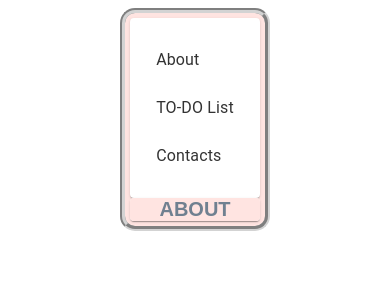
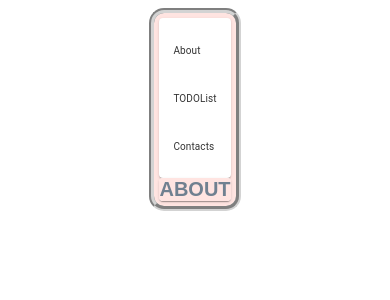
Before and after one commit to WebHeroSchool/React_Todo_NM, a React (Create React App) app: page / in a window 390 px wide. Shown: the top 300 px of the page. Built offline with nearby package versions, Linux system fonts and the light colour scheme.

Commit message:
fixed some adaptive styles

```diff
--- a/src/Components/App/App.js
+++ b/src/Components/App/App.js
@@ -13,9 +13,9 @@ const App = () => (
             <div className={styles.wrap}>
                 <Card className={styles.sidebar}>
                     <MenuList>
-                        <Link to='/' className={styles.link}><MenuItem button={About} > About </MenuItem></Link>
-                        <Link to='/todo' className={styles.link}><MenuItem button={Todo} > TO-DO List </MenuItem></Link>
-                        <Link to='/contacts' className={styles.link}> <MenuItem button={Contacts} > Contacts </MenuItem></Link>
+                        <Link to='/' className={styles.link}><MenuItem>About</MenuItem></Link>
+                        <Link to='/todo' className={styles.link}><MenuItem>TODOList</MenuItem></Link>
+                        <Link to='/contacts' className={styles.link}> <MenuItem>Contacts</MenuItem></Link>
                     </MenuList>
                 </Card>
                 <Card className={styles.content}>
--- a/src/Components/App/App.module.css
+++ b/src/Components/App/App.module.css
@@ -16,9 +16,11 @@
 .sidebar{
     display: flex;
     flex-direction: column;
-    padding: 10px;
-    width: inherit;
+    justify-content: space-between;
+    align-items: center;
+    width: 20%;
 }
+
 .content{
     margin: 0;
     width: 100%;
@@ -29,8 +31,13 @@
 }
 .link{
     text-decoration: none;
+}
+.link li{
+    text-decoration: none;
     color: #333333;
-    font-size: 2em;
+    font-size: .5em;
+    width: -moz-min-content;
+    padding: 0;
 }
 
 @media(min-width: 320px) and (max-width: 768px){
@@ -45,4 +52,21 @@
         border: groove 5px #d3d3d3;
         border-radius: 15px;
     }
+    .sidebar{
+        display: flex;
+        flex-direction: column;
+        justify-content: space-between;
+        align-items: center;
+        width: 100%;
+    }
+    .link li{
+         text-decoration: none;
+         color: #333333;
+         font-size: 1em;
+         width: -moz-min-content;
+         padding: 0;
+     }
+    .link{
+        text-decoration: none;
+    }
 }
```
